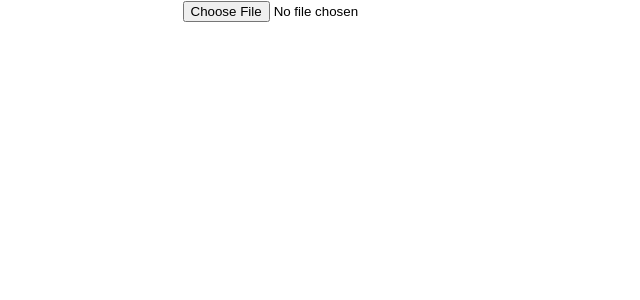
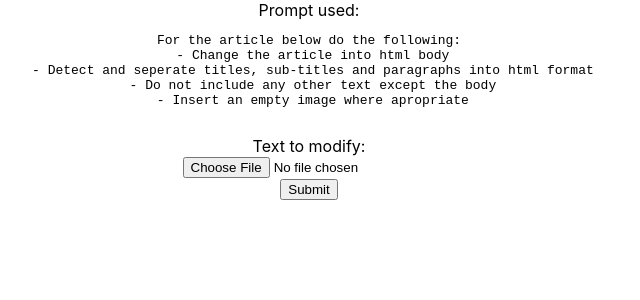
Before and after one commit to AceOfSnakes60/ai-article-app, a React (Create React App) app: page / in a window 1280 px wide. Shown: the top 300 px of the page, without its empty margins (331-971 px from the left). Built offline with nearby package versions, Linux system fonts and the light colour scheme.

Commit message:
Added default prompts

```diff
--- a/src/App.js
+++ b/src/App.js
@@ -1,11 +1,37 @@
 
+import { useEffect, useState } from 'react';
 import './App.css';
 import FileUploader from './Components/FileUploader';
 
 function App() {
+  const [promptFile, setPromptFile] = useState();
+
+  useEffect(()=>{
+    fetch('prompt.txt')
+      .then((response)=>{
+        if(!response.ok){
+          throw new Error('Failed to fetch File');
+        }
+        console.log(response);
+        return response.text();
+      })
+      .then((text)=>{console.log(text); setPromptFile(text)})
+      .catch((error)=> console.error(error))
+  },[])
+
+
   return (
     <div className="App">
+      <div>
+        <label>Prompt used:</label>
+        {promptFile?<pre>{promptFile}</pre>:<h3>No Prompt file found</h3>}
+      </div>
+      <div>
+        <label>Text to modify:</label>
       <FileUploader/>
+      </div>
+      <button>Submit</button>
+
     </div>
   );
 }
--- a/src/Components/FileUploader.js
+++ b/src/Components/FileUploader.js
@@ -2,6 +2,7 @@ import { useState } from "react";
 
 const FileUploader = ()=>{
     const [fileContent, setFileContent] = useState('');
+
 
     const handleFileChange = (event)=>{
         const file = event.target.files[0];
--- a/src/libraries/sendPrompt.js
+++ b/src/libraries/sendPrompt.js
@@ -16,6 +16,7 @@ const sendPrompt = (articleText, prompt) => {
                 Authorization: `Bearer ${apiKey}`
             }
         }).then(response=>{
+            console.log(response);
             return response.data.choices[0].message.content;
         }).catch(error=>{
             console.error('Error communicating with OpenAI', error);
```
Also changed, not shown: public/prompt.txt (added).
